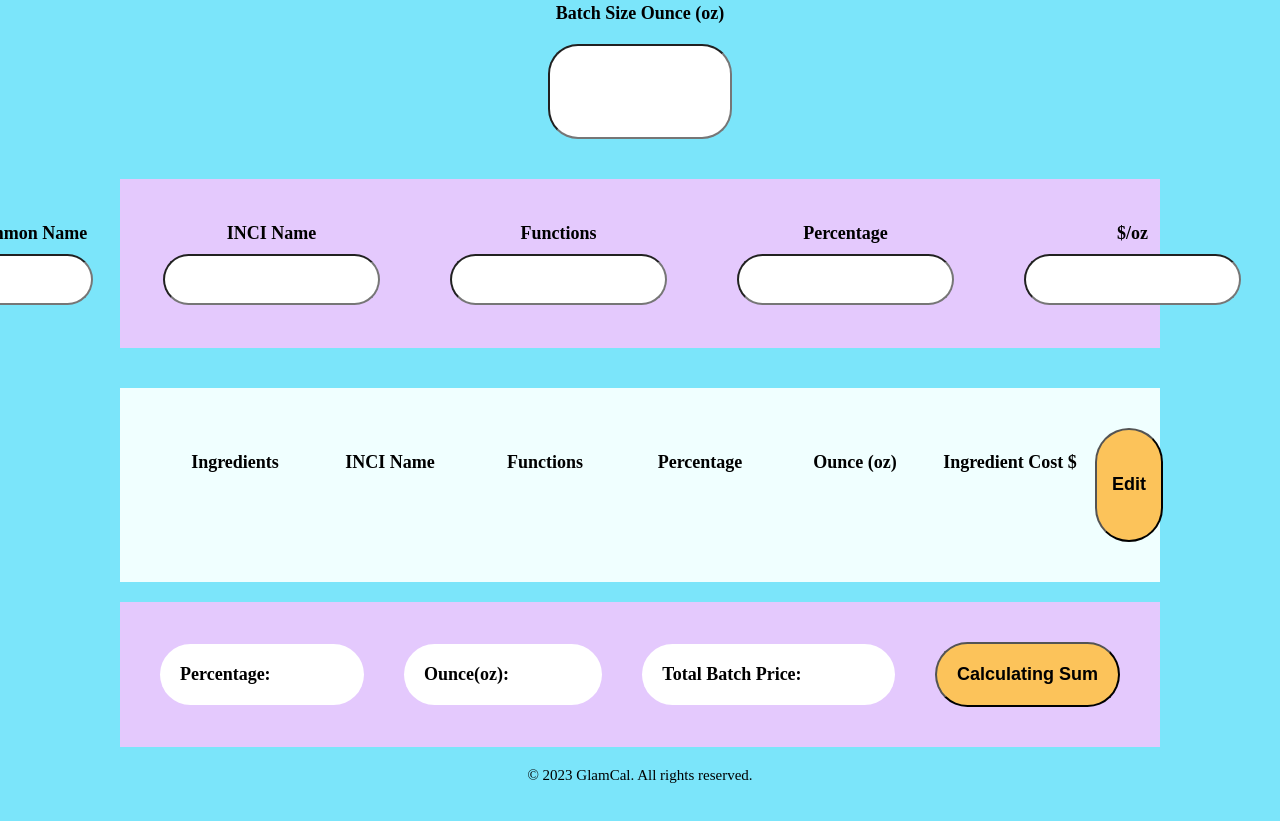
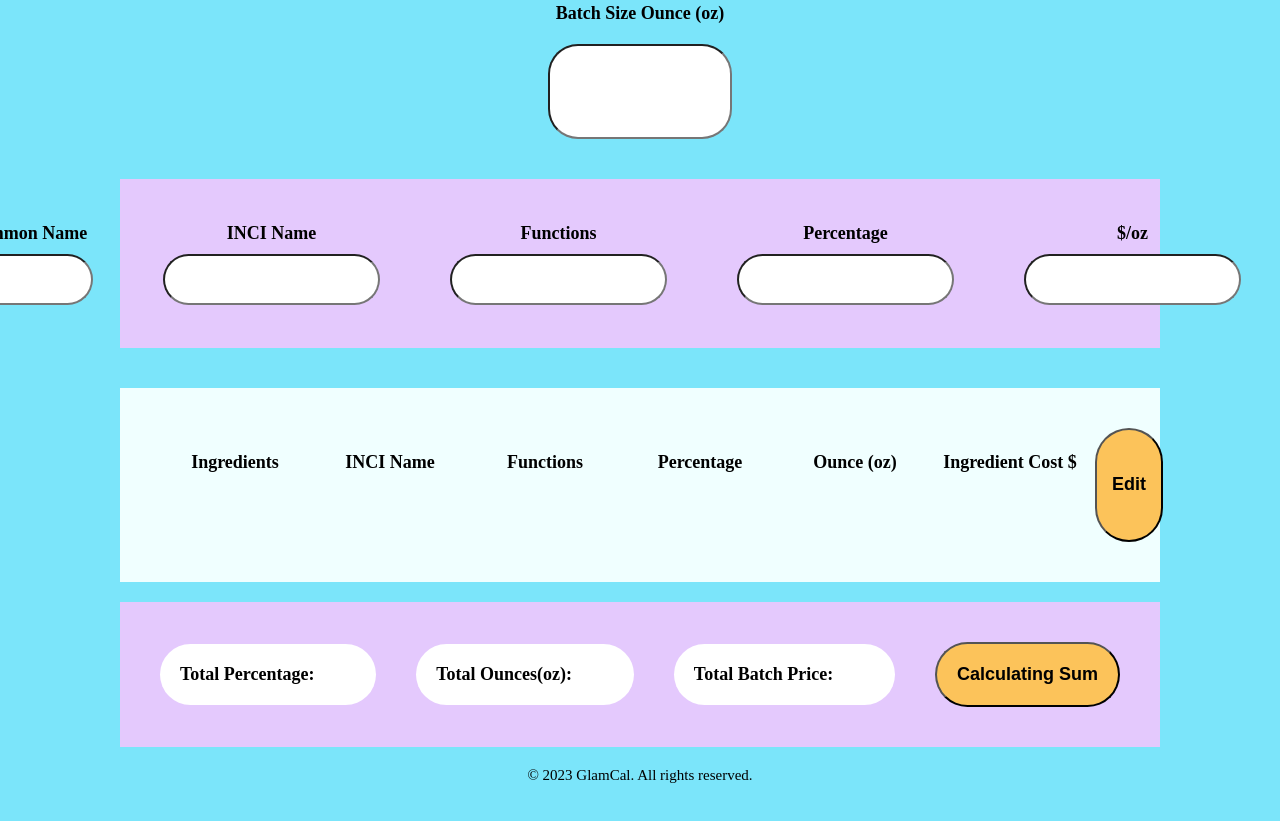
Before and after one commit to Meixian1/IngreMagic-Formulation-Calculator-, a plain HTML site: page index.html in a window 1280 px wide. Shown: the part 459-1280 px from the top of the page. Drawn offline with Linux system fonts and the light colour scheme.

Commit message:
Update index.html

```diff
--- a/index.html
+++ b/index.html
@@ -98,8 +98,8 @@
 </div>
 
 <div class="container3">
-        <div class="display" id="percentage%%"><strong>Percentage:</strong></div>
-        <div class="display" id="ounceOz"><strong>Ounce(oz):</strong></div>
+        <div class="display" id="percentage%%"><strong>Total Percentage:</strong></div>
+        <div class="display" id="ounceOz"><strong>Total Ounces(oz):</strong></div>
         <div class="display" id="totalBatchPrice$"><strong>Total Batch Price:</strong></div>
         <button class="button3" type="button"><strong>Calculating Sum</strong></button>
     </div>
```
